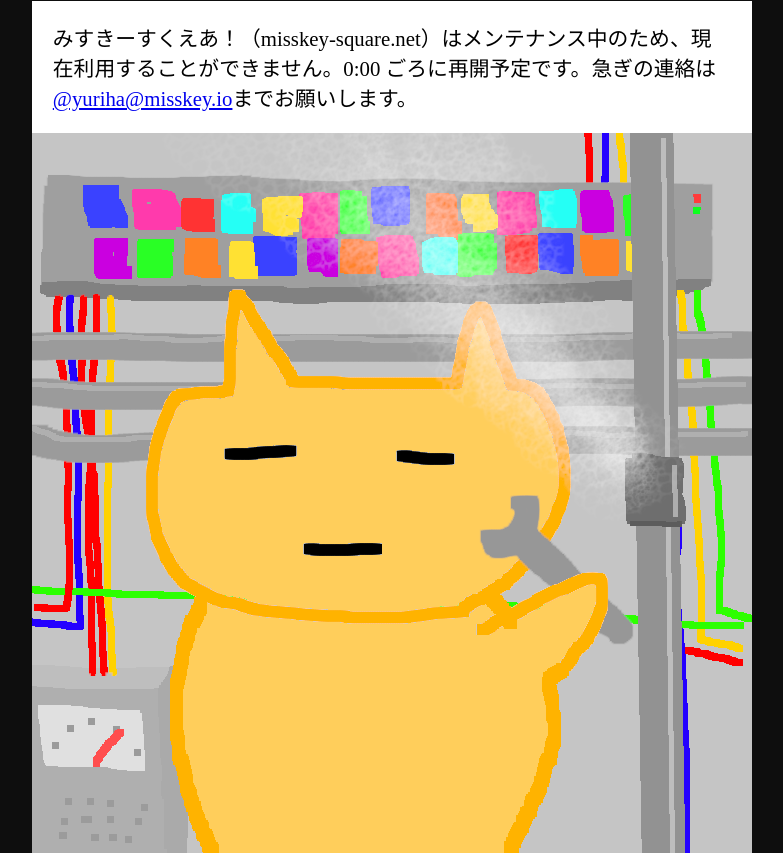
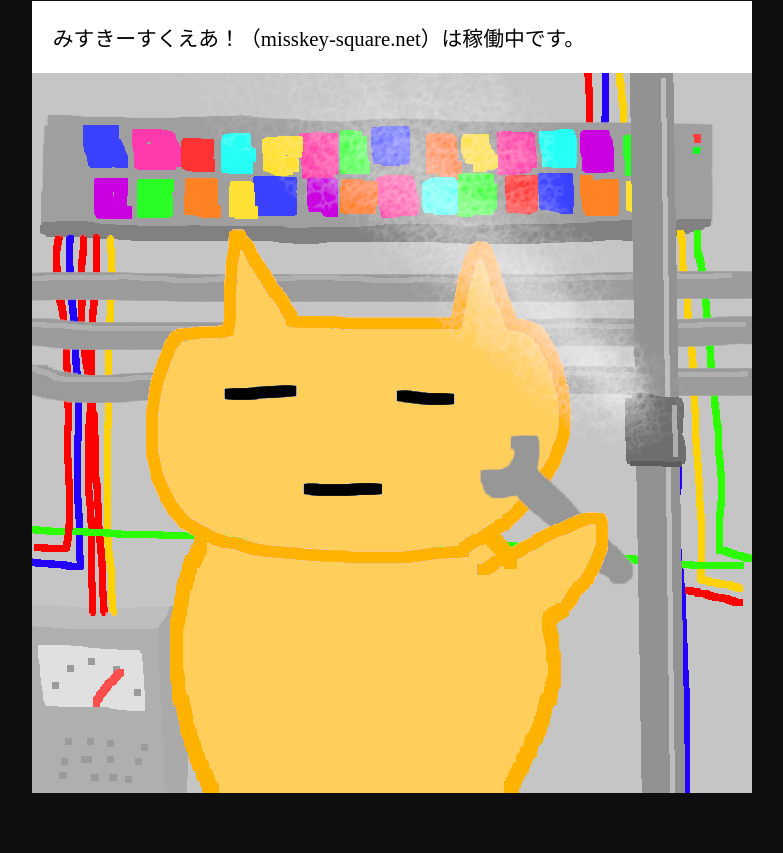
Before and after one commit to yuriha-chan/misskey-square-maintainyance, a plain HTML site: page index.html in a window 1280 px wide. Shown: the part 57-910 px from the top of the page, without its empty margins (248-1031 px from the left). After the commit the page ends 850 px from the top, so only its background shows below. Drawn offline with Linux system fonts and the light colour scheme; a web font is replaced by a local one.

Commit message:
Change to normal mode

```diff
--- a/index.html
+++ b/index.html
@@ -2,4 +2,4 @@
 <link href="https://fonts.googleapis.com/css?family=Monomaniac+One" rel="stylesheet">
 <meta name="viewport" content="width=device-width, minimum-scale=0.1"><title>めんてにゃんすしています | みすきーすくえあ！</title></head>
 <body style="margin: 0px;height: 100%;overflow-y: hidden;background-color: rgb(14, 14, 14);"><h1 style=" text-align: center; color: #cccccc; letter-spacing: 0.5em; font-size: 250%; margin: auto; font-family: &quot;Monomaniac One&quot;; font-weight: normal; max-width: 100%; overflow-x: hidden; white-space: nowrap; ">めんてにゃんすしています</h1>
-<p style="max-width: 720px; margin: auto; color: #000000; font-size: 130%; background-color: #ffffff; padding: 1em; box-sizing: border-box;">みすきーすくえあ！（misskey-square.net）はメンテナンス中のため、現在利用することができません。0:00 ごろに再開予定です。急ぎの連絡は<a href="https://misskey.io/@yuriha">@yuriha@misskey.io</a>までお願いします。</p><img style="max-width: 100%; aspect-ratio: 1; width: 720px; height: auto; display: block;-webkit-user-select: none;margin: auto;cursor: zoom-in;background-color: hsl(0, 0%, 90%);transition: background-color 300ms;" src="maintainyance.webp" width="720" height="720"></body></html>
+<p style="max-width: 720px; margin: auto; color: #000000; font-size: 130%; background-color: #ffffff; padding: 1em; box-sizing: border-box;">みすきーすくえあ！（misskey-square.net）は稼働中です。<!-- メンテナンス中のため、現在利用することができません。0:00 ごろに再開予定です。急ぎの連絡は<a href="https://misskey.io/@yuriha">@yuriha@misskey.io</a>までお願いします。--></p><img style="max-width: 100%; aspect-ratio: 1; width: 720px; height: auto; display: block;-webkit-user-select: none;margin: auto;cursor: zoom-in;background-color: hsl(0, 0%, 90%);transition: background-color 300ms;" src="maintainyance.webp" width="720" height="720"></body></html>
```
